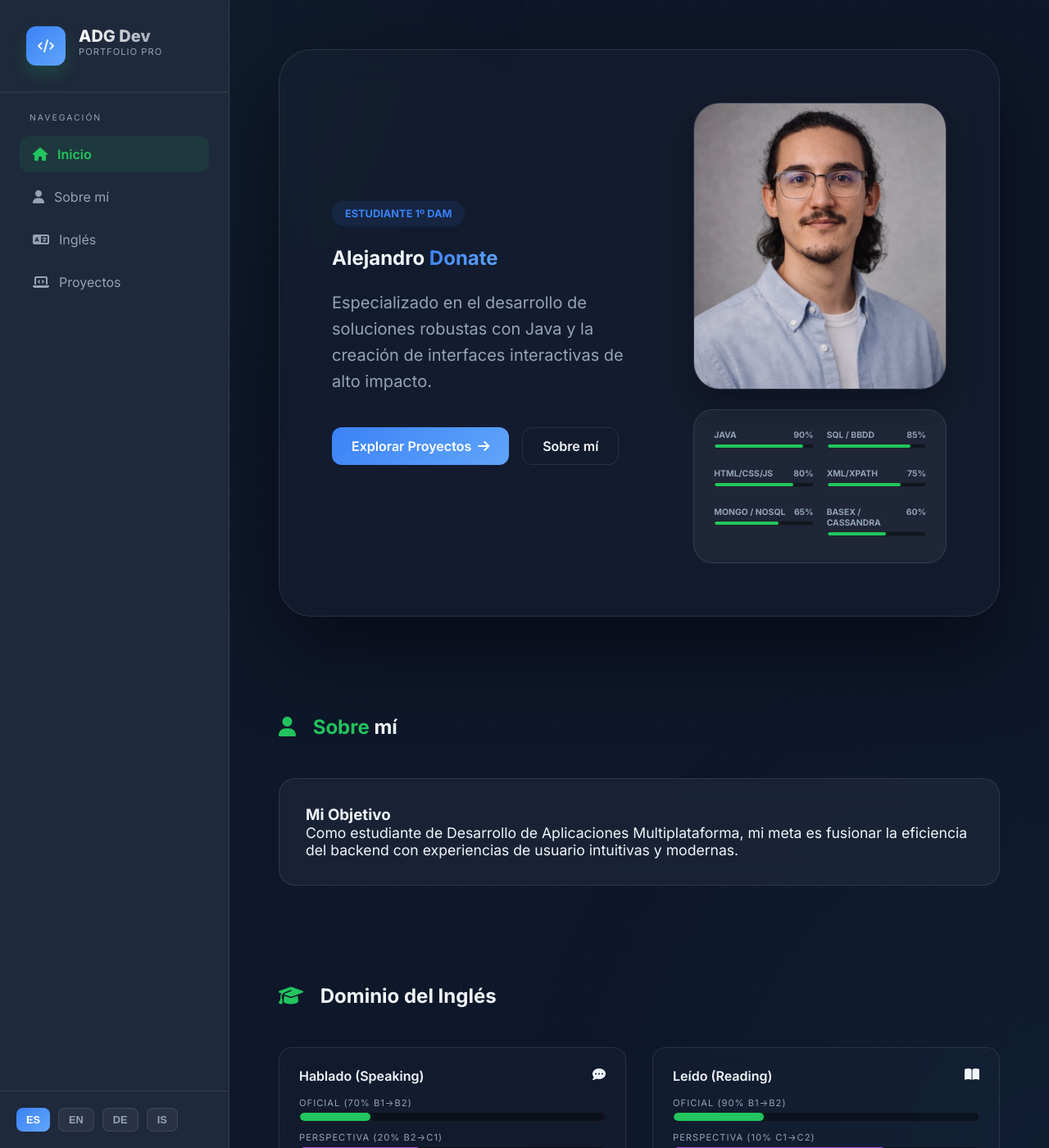
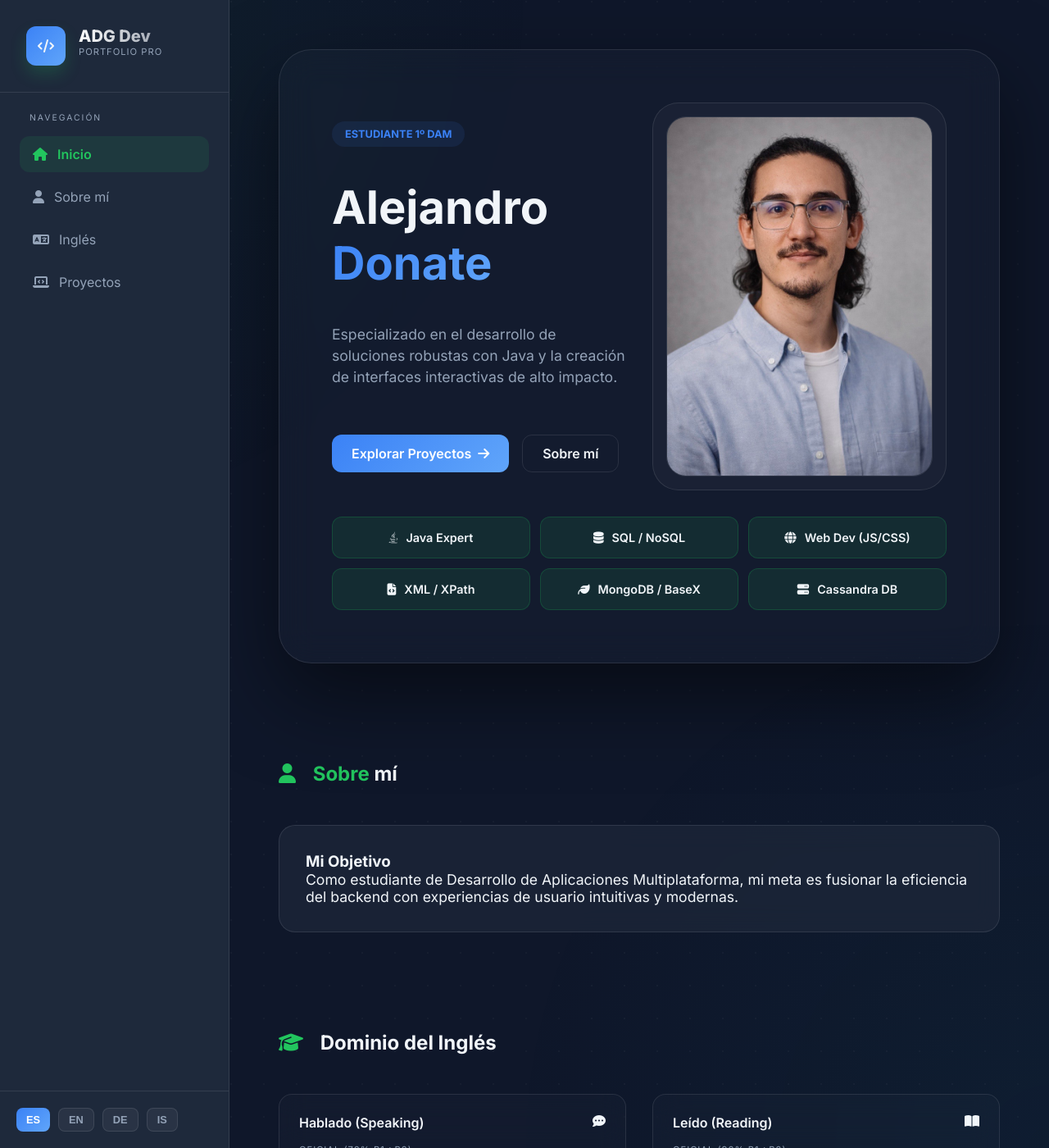
Before and after one commit to alejandroDonGar/alejandroDonGar.github.io, a Jekyll site: the page built from index.html, in a window 1280 px wide and 1400 px high. Shown: the whole window at 82% size. Built offline with Jekyll 4.4.1, drawn with Linux system fonts in a browser that asks for light colours.

Commit message:
Correccion de errores de visualizacion 13

```diff
--- a/assets/css/styles.css
+++ b/assets/css/styles.css
@@ -40,34 +40,7 @@ body {
     color: var(--text-main) !important;
 }
 
-/* Hero Skills Panel */
-.hero-skills-panel {
-    background: rgba(255, 255, 255, 0.05);
-    border-radius: 24px;
-    padding: 1.5rem;
-    border: 1px solid var(--border-color);
-    margin-top: 1.5rem;
-}
 
-.mini-bar-group {
-    display: grid;
-    grid-template-columns: 1fr 1fr;
-    gap: 1rem;
-}
-
-.mini-bar-item {
-    margin-bottom: 0.5rem;
-}
-
-.mini-bar-label {
-    font-size: 0.65rem;
-    font-weight: 700;
-    text-transform: uppercase;
-    color: var(--text-muted);
-    margin-bottom: 4px;
-    display: flex;
-    justify-content: space-between;
-}
 
 * {
     margin: 0;
@@ -124,12 +97,94 @@ section {
     gap: 2rem;
 }
 
-.hero-grid {
+/* Hero 3 Columns Layout */
+.hero-grid-3 {
     display: grid;
-    grid-template-columns: 1fr 1fr;
-    gap: 4rem;
+    grid-template-columns: 1.2fr 0.8fr 1fr;
+    gap: 2rem;
+    align-items: stretch;
+    width: 100%;
+}
+
+.hero-column {
+    display: flex;
+    flex-direction: column;
+    justify-content: center;
+    gap: 1.5rem;
+}
+
+.hero-image-col {
+    padding: 1rem;
+    background: rgba(255, 255, 255, 0.03);
+    border-radius: 32px;
+    border: 1px solid var(--border-color);
+}
+
+.hero-profile-container {
+    width: 100%;
+    height: 100%;
+    min-height: 300px;
+    border-radius: 24px;
+    overflow: hidden;
+    border: 1px solid var(--border-color);
+}
+
+/* Skills Pills */
+.skills-buttons-grid {
+    display: flex;
+    flex-direction: column;
+    gap: 0.75rem;
+    width: 100%;
+}
+
+.skill-pill {
+    width: 100%;
+    padding: 1rem;
+    background: rgba(34, 197, 94, 0.1);
+    border: 1px solid rgba(34, 197, 94, 0.2);
+    border-radius: 12px;
+    color: var(--text-main);
+    font-weight: 600;
+    font-size: 0.9rem;
+    text-align: center;
+    transition: all 0.3s ease;
+    cursor: default;
+    display: flex;
     align-items: center;
-    width: 100%;
+    justify-content: center;
+    gap: 10px;
+}
+
+.skill-pill:hover {
+    background: var(--primary-gradient);
+    color: white;
+    transform: translateX(5px);
+    box-shadow: 0 5px 15px rgba(34, 197, 94, 0.3);
+}
+
+@media (max-width: 1400px) {
+    .hero-grid-3 {
+        grid-template-columns: 1fr 1fr;
+    }
+    .hero-stats-col {
+        grid-column: span 2;
+    }
+    .skills-buttons-grid {
+        display: grid;
+        grid-template-columns: repeat(3, 1fr);
+    }
+}
+
+@media (max-width: 992px) {
+    .hero-grid-3 {
+        grid-template-columns: 1fr;
+    }
+    .hero-stats-col {
+        grid-column: span 1;
+    }
+    .skills-buttons-grid {
+        grid-template-columns: repeat(2, 1fr);
+    }
 }
 
 .glass-card {
@@ -269,17 +324,7 @@ section {
     padding: 0 2px;
 }
 
-/* Profile Image Fix */
-.hero-profile-container {
-    width: 100%;
-    max-width: 450px;
-    height: 450px;
-    border-radius: 32px;
-    overflow: hidden;
-    position: relative;
-    border: 1px solid var(--border-color);
-    box-shadow: 0 20px 40px rgba(0,0,0,0.3);
-}
+
 
 .hero-profile-img {
     width: 100%;
--- a/index.html
+++ b/index.html
@@ -43,11 +43,12 @@ description: "Portfolio de Alejandro Donate García. Junior Developer apasionado
     <!-- Hero Section -->
     <section id="home" style="padding-top: 0;">
         <div class="hero-card-container glass-card" data-aos="zoom-in">
-            <div class="hero-grid" style="grid-template-columns: 1.1fr 0.9fr; gap: 4rem;">
-                <div data-aos="fade-right" data-aos-delay="200">
-                    <span data-t="role_junior" style="display: inline-block; padding: 0.5rem 1rem; background: rgba(59, 130, 246, 0.1); color: var(--accent-blue); border-radius: 100px; font-size: 0.8rem; font-weight: 700; margin-bottom: 1.5rem;">ESTUDIANTE 1º DAM</span>
-                    <h1 data-t="hero_title" style="margin-bottom: 1.5rem;">Alejandro <span style="background: var(--primary-gradient); -webkit-background-clip: text; -webkit-text-fill-color: transparent;">Donate</span></h1>
-                    <p data-t="hero_desc" style="font-size: 1.25rem; color: var(--text-muted); margin-bottom: 2.5rem; line-height: 1.6;">
+            <div class="hero-grid-3">
+                <!-- Columna 1: Información -->
+                <div class="hero-column" data-aos="fade-right" data-aos-delay="200">
+                    <span data-t="role_junior" style="display: inline-block; width: fit-content; padding: 0.5rem 1rem; background: rgba(59, 130, 246, 0.1); color: var(--accent-blue); border-radius: 100px; font-size: 0.8rem; font-weight: 700; margin-bottom: 1rem;">ESTUDIANTE 1º DAM</span>
+                    <h1 data-t="hero_title" style="margin-bottom: 1rem; font-size: clamp(2rem, 5vw, 3.5rem);">Alejandro <span style="background: var(--primary-gradient); -webkit-background-clip: text; -webkit-text-fill-color: transparent;">Donate</span></h1>
+                    <p data-t="hero_desc" style="font-size: 1.1rem; color: var(--text-muted); margin-bottom: 2rem; line-height: 1.5;">
                         Especializado en el desarrollo de soluciones robustas con Java y la creación de interfaces interactivas de alto impacto.
                     </p>
                     <div style="display: flex; gap: 1rem;">
@@ -55,39 +56,23 @@ description: "Portfolio de Alejandro Donate García. Junior Developer apasionado
                         <a href="#about" class="sidebar-link-btn scroll-link" data-t="btn_about" style="padding: 0.75rem 1.5rem; border: 1px solid var(--border-color); border-radius: 12px; font-weight: 600; text-decoration: none; color: var(--text-main);">Sobre mí</a>
                     </div>
                 </div>
-                <div data-aos="fade-left" data-aos-delay="400">
-                    <div class="hero-profile-container" style="height: 350px; min-height: 350px; margin-bottom: 1.5rem;">
+
+                <!-- Columna 2: Imagen -->
+                <div class="hero-column hero-image-col" data-aos="fade-up" data-aos-delay="400">
+                    <div class="hero-profile-container">
                         <img src="{{ '/assets/img/perfil.jpg' | relative_url }}" alt="Alejandro Donate" class="hero-profile-img">
                     </div>
-                    <!-- Panel de Disciplinas y Lenguajes (NUEVO) -->
-                    <div class="hero-skills-panel">
-                        <div class="mini-bar-group">
-                            <!-- GitHub Languages (Dynamic Placeholder) -->
-                            <div class="mini-bar-item">
-                                <div class="mini-bar-label"><span>Java</span><span>90%</span></div>
-                                <div class="bar-container" style="height:6px;"><div class="bar-fill" style="width: 90%;"></div></div>
-                            </div>
-                            <div class="mini-bar-item">
-                                <div class="mini-bar-label"><span>SQL / BBDD</span><span>85%</span></div>
-                                <div class="bar-container" style="height:6px;"><div class="bar-fill" style="width: 85%;"></div></div>
-                            </div>
-                            <div class="mini-bar-item">
-                                <div class="mini-bar-label"><span>HTML/CSS/JS</span><span>80%</span></div>
-                                <div class="bar-container" style="height:6px;"><div class="bar-fill" style="width: 80%;"></div></div>
-                            </div>
-                            <div class="mini-bar-item">
-                                <div class="mini-bar-label"><span>XML/XPath</span><span>75%</span></div>
-                                <div class="bar-container" style="height:6px;"><div class="bar-fill" style="width: 75%;"></div></div>
-                            </div>
-                            <div class="mini-bar-item">
-                                <div class="mini-bar-label"><span>Mongo / NoSQL</span><span>65%</span></div>
-                                <div class="bar-container" style="height:6px;"><div class="bar-fill" style="width: 65%;"></div></div>
-                            </div>
-                            <div class="mini-bar-item">
-                                <div class="mini-bar-label"><span>BaseX / Cassandra</span><span>60%</span></div>
-                                <div class="bar-container" style="height:6px;"><div class="bar-fill" style="width: 60%;"></div></div>
-                            </div>
-                        </div>
+                </div>
+
+                <!-- Columna 3: Estadísticas / Disciplinas -->
+                <div class="hero-column hero-stats-col" data-aos="fade-left" data-aos-delay="600">
+                    <div class="skills-buttons-grid">
+                        <div class="skill-pill"><i class="fa-brands fa-java"></i> Java Expert</div>
+                        <div class="skill-pill"><i class="fa-solid fa-database"></i> SQL / NoSQL</div>
+                        <div class="skill-pill"><i class="fa-solid fa-globe"></i> Web Dev (JS/CSS)</div>
+                        <div class="skill-pill"><i class="fa-solid fa-file-code"></i> XML / XPath</div>
+                        <div class="skill-pill"><i class="fa-solid fa-leaf"></i> MongoDB / BaseX</div>
+                        <div class="skill-pill"><i class="fa-solid fa-server"></i> Cassandra DB</div>
                     </div>
                 </div>
             </div>
```
